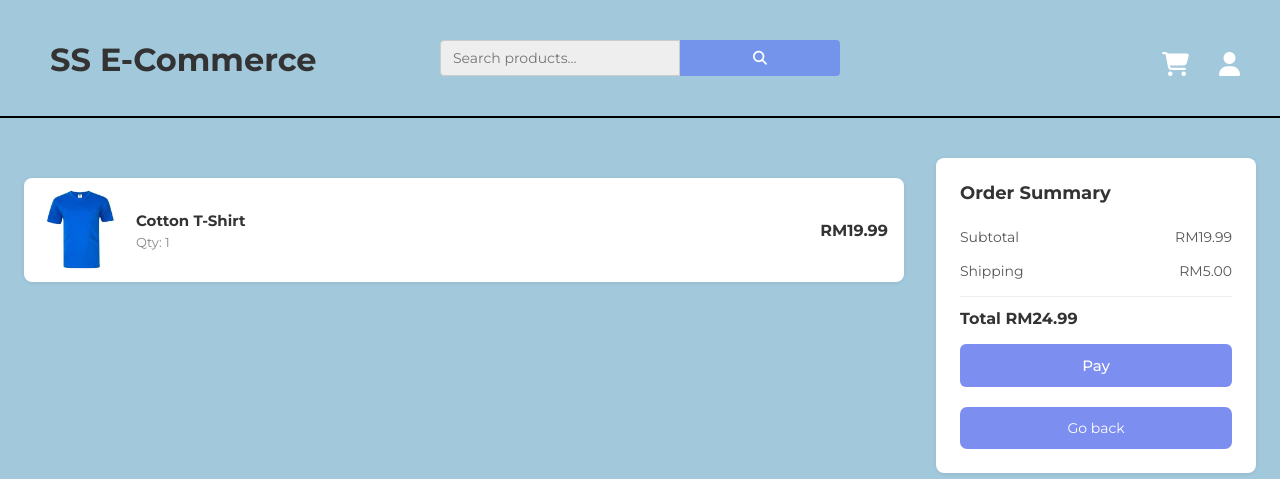
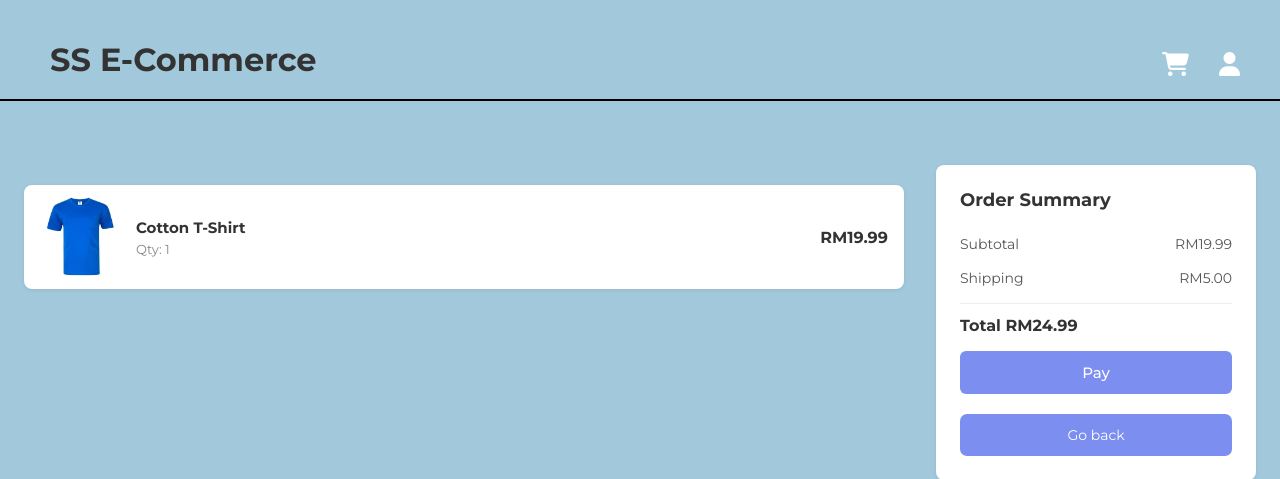
Before and after one commit to sydneywhl/ss_ecommerce, a PHP site: page /checkout.php in a window 1280 px wide. Shown: the top 479 px of the page. Run offline with PHP 8.4, Linux system fonts and the light colour scheme; a user stored in the database is signed in; data comes from the database, SQL or seed files in the repository.

Commit message:
removed search bar at checkout

```diff
--- a/checkout.php
+++ b/checkout.php
@@ -8,15 +8,10 @@
     <title>Checkout | SS_ECOMMERCE</title>
 </head>
 <body class="checkout-body">
-    <header class="index-header">
+    <header class="cart-header">
         <div class="logo">
             <h1>SS E-Commerce</h1>
         </div>
-
-        <form class="search-bar" action="" method="GET">
-            <input type="text" name="search" placeholder="Search products...">
-            <button type="submit"><i class="fas fa-search"></i></button>
-        </form>
 
         <div class="header-icons">
             <a href="shopping_cart.php"><i class="fas fa-shopping-cart"></i></a>
```
